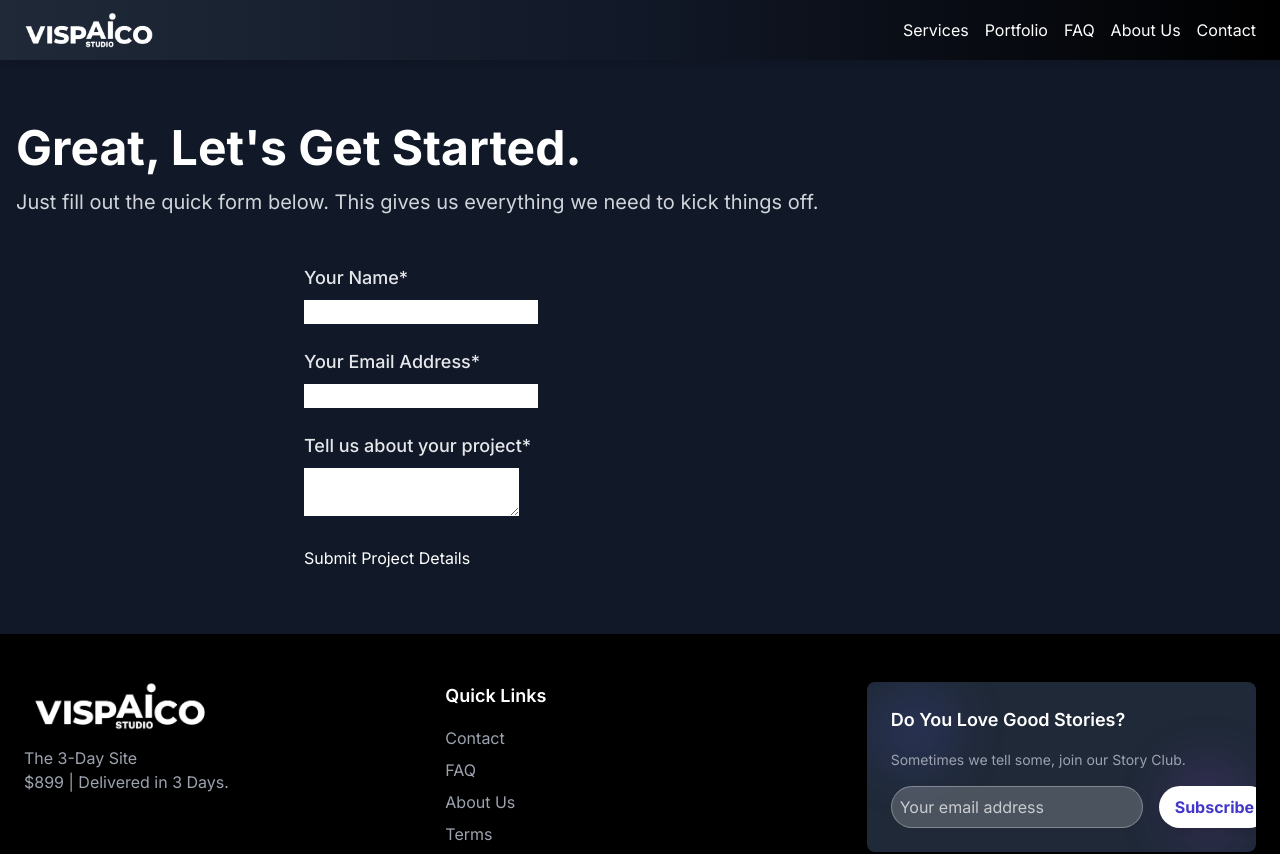
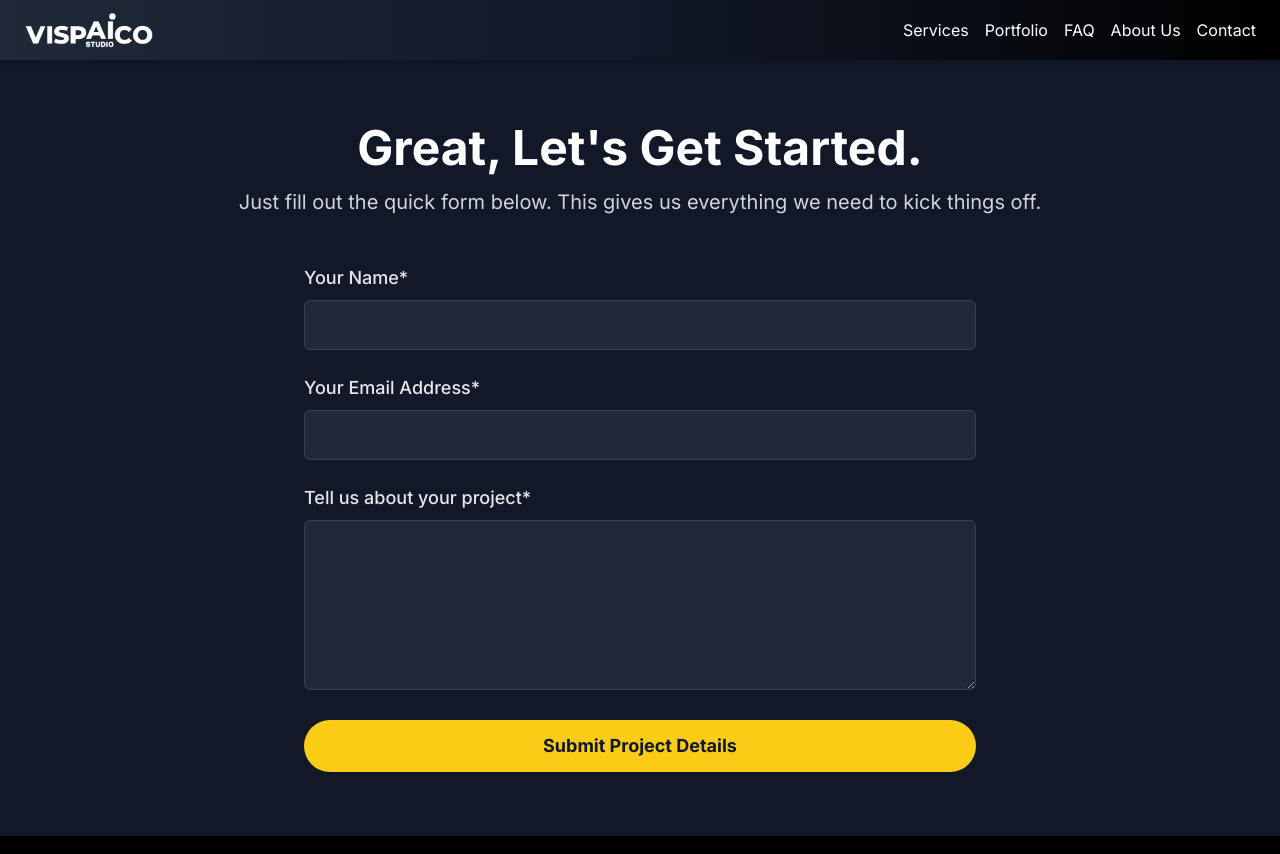
Before and after one commit to Vispaico/vispaico-frontend, a Next.js app: page /start/kickoff in a window 1280 px wide. Shown: the top 854 px of the page. Built offline with nearby package versions, Linux system fonts and the light colour scheme.

Commit message:
Kick Off page modified

```diff
--- a/src/app/(main_site)/start/kickoff/page.tsx
+++ b/src/app/(main_site)/start/kickoff/page.tsx
@@ -1,36 +1,28 @@
-// app/start/kickoff/page.tsx (Updated with Discount Logic)
+// app/start/kickoff/page.tsx (Final Corrected Version)
 'use client';
 
-import { useState, FormEvent, Suspense } from 'react'; // --- ADDED 'Suspense' ---
+import { useState, FormEvent, Suspense } from 'react';
 import { motion } from 'framer-motion';
 import { useRouter } from 'next/navigation';
-// --- ADDED: Import the hook to read URL parameters ---
 import { useSearchParams } from 'next/navigation';
 
-// --- NEW COMPONENT: This will handle the logic to avoid Suspense issues ---
-function DiscountHandler() {
+// --- NEW HELPER COMPONENT ---
+// This safely reads the URL and renders the discount info.
+function DiscountDisplay() {
     const searchParams = useSearchParams();
     const discountAmount = searchParams.get('discount');
 
-    // If a discount exists in the URL and is greater than $0, render the info block
     if (discountAmount && Number(discountAmount) > 0) {
         return (
-            <motion.div
-                className="p-4 bg-green-900 border border-green-700 text-green-200 rounded-lg mb-6 text-center"
-                initial={{ opacity: 0, y: -20 }}
-                animate={{ opacity: 1, y: 0 }}
-            >
-                <p className="font-bold">Congratulations! Your <strong>${discountAmount} discount</strong> from the quiz has been automatically applied.</p>
-                <p className="text-sm">This will be reflected in your final invoice.</p>
-                {/* This hidden field will be sent with your form data */}
+            <div className="p-4 bg-green-900 border border-green-700 text-green-200 rounded-lg text-center">
+                <p className="font-bold">Congratulations! Your <strong>${discountAmount} discount</strong> from the quiz has been applied.</p>
+                {/* This hidden field is crucial for sending the data */}
                 <input type="hidden" name="discount_applied" value={discountAmount} />
-            </motion.div>
+            </div>
         );
     }
-    // If no discount, render nothing
     return null;
 }
-
 
 export default function KickoffPage() {
     const router = useRouter();
@@ -47,7 +39,7 @@ export default function KickoffPage() {
         setIsSubmitting(true);
         setFormMessage('');
 
-        // --- NEW: Manually get the discount value to include in the submission ---
+        // Correctly read the discount value from the hidden input field
         const discountInput = (e.currentTarget.elements.namedItem('discount_applied') as HTMLInputElement);
         const discountValue = discountInput ? discountInput.value : '0';
 
@@ -55,7 +47,6 @@ export default function KickoffPage() {
             const response = await fetch('/api/submit-form', {
                 method: 'POST',
                 headers: { 'Content-Type': 'application/json' },
-                // Add the discount to the data sent to your API
                 body: JSON.stringify({ ...formData, formType: 'kickoff', discount: discountValue }),
             });
             const data = await response.json();
@@ -70,6 +61,7 @@ export default function KickoffPage() {
     };
 
     return (
+        // Your original parent div is preserved to maintain the layout
         <motion.div
             className="bg-gray-900 text-white"
             initial={{ opacity: 0 }}
@@ -77,30 +69,51 @@ export default function KickoffPage() {
             transition={{ duration: 0.5 }}
         >
             <div className="container mx-auto px-4 py-16">
-                <motion.section /* ... */ >
+                <motion.section
+                    className="text-center"
+                    initial={{ y: 20, opacity: 0 }}
+                    animate={{ y: 0, opacity: 1 }}
+                    transition={{ duration: 0.5 }}
+                >
                     <h1 className="text-5xl font-bold">Great, Let&apos;s Get Started.</h1>
                     <p className="text-xl mt-4 text-gray-300">Just fill out the quick form below. This gives us everything we need to kick things off.</p>
                 </motion.section>
 
+                {/* Your original form with correct styling */}
                 <form onSubmit={handleSubmit} className="max-w-2xl mx-auto mt-12 space-y-6">
-                    {/* --- NEW: The Discount Handler is wrapped in Suspense --- */}
-                    <Suspense fallback={<div className="h-20"></div>}>
-                        <DiscountHandler />
+
+                    {/* --- THE FIX: Place the discount display inside the form --- */}
+                    <Suspense>
+                        <DiscountDisplay />
                     </Suspense>
 
                     <div>
                         <label htmlFor="name" className="block text-lg font-medium text-gray-200 mb-2">Your Name*</label>
-                        <input /* ... */ />
+                        <input
+                            type="text" id="name" name="name"
+                            value={formData.name} onChange={handleChange} required disabled={isSubmitting}
+                            autoComplete="name"
+                            className="w-full p-3 border border-gray-700 rounded-md bg-gray-800 text-white focus:ring-yellow-400 focus:border-yellow-400 disabled:opacity-50"
+                        />
                     </div>
 
                     <div>
                         <label htmlFor="email" className="block text-lg font-medium text-gray-200 mb-2">Your Email Address*</label>
-                        <input /* ... */ />
+                        <input
+                            type="email" id="email" name="email"
+                            value={formData.email} onChange={handleChange} required disabled={isSubmitting}
+                            autoComplete="email"
+                            className="w-full p-3 border border-gray-700 rounded-md bg-gray-800 text-white focus:ring-yellow-400 focus:border-yellow-400 disabled:opacity-50"
+                        />
                     </div>
 
                     <div>
                         <label htmlFor="project_details" className="block text-lg font-medium text-gray-200 mb-2">Tell us about your project*</label>
-                        <textarea /* ... */ />
+                        <textarea
+                            id="project_details" name="project_details"
+                            rows={6} value={formData.project_details} onChange={handleChange} required disabled={isSubmitting}
+                            className="w-full p-3 border border-gray-700 rounded-md bg-gray-800 text-white focus:ring-yellow-400 focus:border-yellow-400 disabled:opacity-50"
+                        />
                     </div>
 
                     {/* HONEYPOT FIELD */}
@@ -108,7 +121,10 @@ export default function KickoffPage() {
                         <input type="text" name="b_name" tabIndex={-1} value={formData.b_name} onChange={handleChange} autoComplete="off" />
                     </div>
 
-                    <button type="submit" /* ... */ >
+                    {/* --- THE FIX: Your original button is preserved --- */}
+                    <button type="submit" disabled={isSubmitting}
+                        className="w-full bg-yellow-400 hover:bg-yellow-500 text-gray-900 font-bold py-3 px-8 rounded-full mt-8 inline-block text-lg transition-transform transform hover:scale-105 disabled:opacity-50 disabled:cursor-not-allowed"
+                    >
                         {isSubmitting ? 'Sending...' : 'Submit Project Details'}
                     </button>
                 </form>
```
